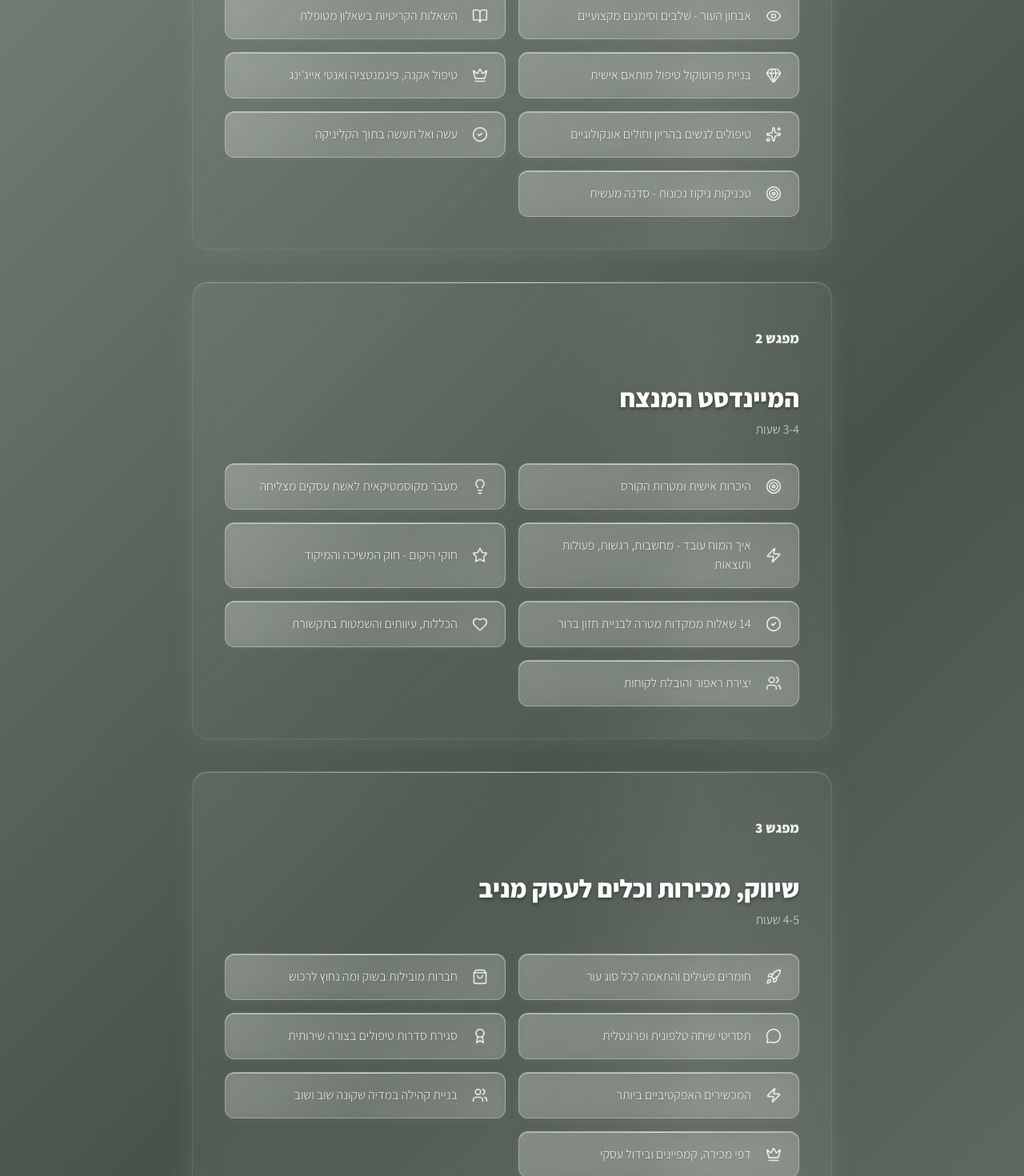
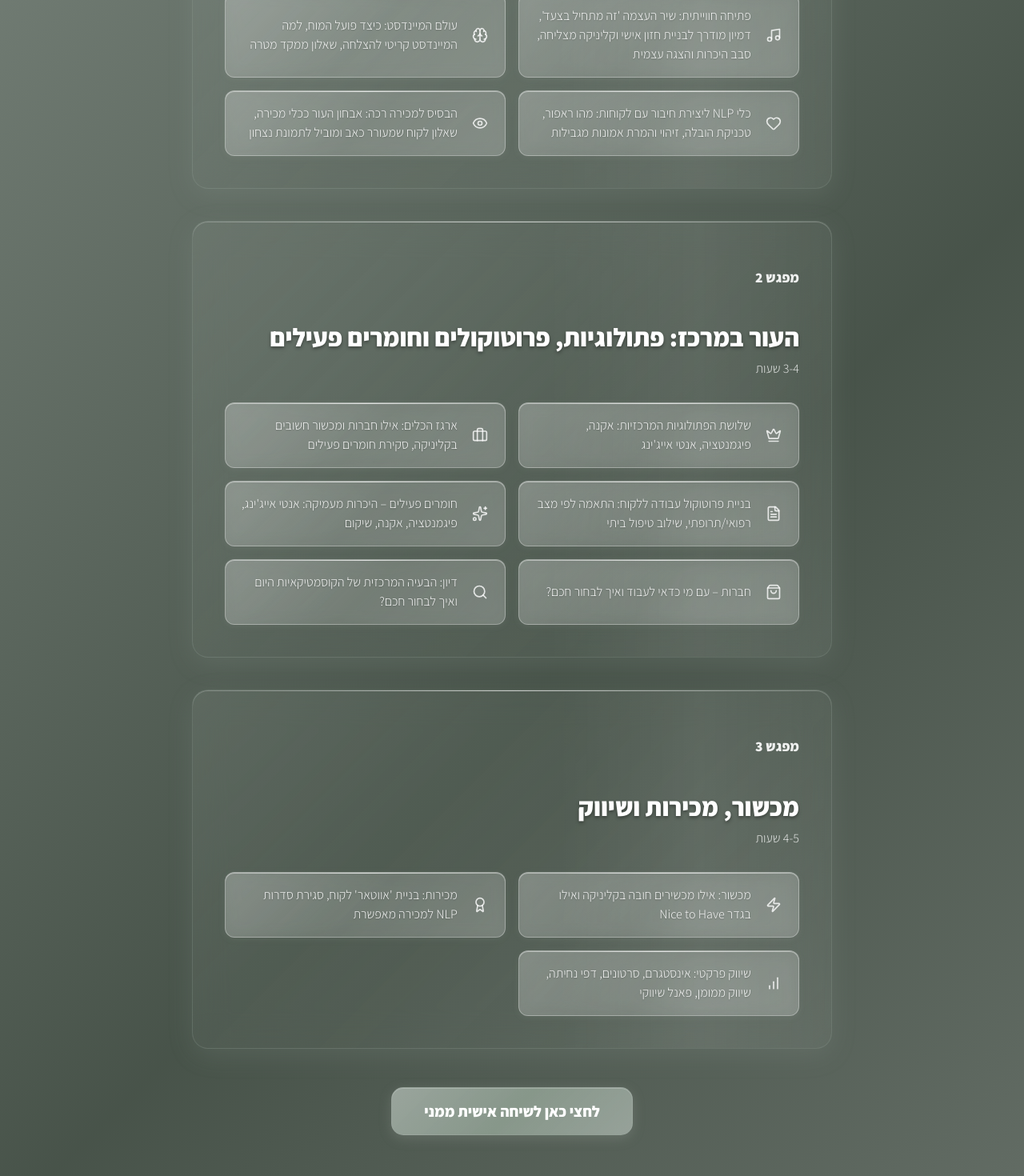
Before and after one commit to danielrozenblat1/inbar-ben-aderet, a React (Create React App) app: page / in a window 1280 px wide. Shown: the part 5420-6890 px from the top of the page at 80% size. Built offline with nearby package versions, Linux system fonts and the light colour scheme.

Commit message:
newchangesss

```diff
--- a/src/campainerCopy/components/Course/Course.js
+++ b/src/campainerCopy/components/Course/Course.js
@@ -19,7 +19,14 @@ import {
   Crown,
   Sparkles,
   BookOpen,
-  Rocket
+  Rocket,
+  Music,
+  Compass,
+  Briefcase,
+  Search,
+  FileText,
+  DollarSign,
+  BarChart
 } from 'lucide-react';
 import styles from './Course.module.css';
 import Popped from '../poppedUpWindow/Popped';
@@ -27,54 +34,45 @@ import Popped from '../poppedUpWindow/Popped';
 const SyllabusContainer = () => {
   const [isPoppedOpen, setIsPoppedOpen] = useState(false);
 
-
   const sessions = [
     {
       id: 1,
-      title: "המיינדסט המנצח",
+      title: "הנחת יסודות: מיינדסט & חזון עסקי",
       duration: "3-4 שעות",
       icon: <Brain />,
       color: "brain",
       topics: [
-        { icon: <Target />, text: "היכרות אישית ומטרות הקורס" },
-        { icon: <Lightbulb />, text: "מעבר מקוסמטיקאית לאשת עסקים מצליחה" },
-        { icon: <Zap />, text: "איך המוח עובד - מחשבות, רגשות, פעולות ותוצאות" },
-        { icon: <Star />, text: "חוקי היקום - חוק המשיכה והמיקוד" },
-        { icon: <CheckCircle2 />, text: "14 שאלות ממקדות מטרה לבניית חזון ברור" },
-        { icon: <Heart />, text: "הכללות, עיוותים והשמטות בתקשורת" },
-        { icon: <Users />, text: "יצירת ראפור והובלת לקוחות" }
+        { icon: <Music />, text: "פתיחה חווייתית: שיר העצמה 'זה מתחיל בצעד', דמיון מודרך לבניית חזון אישי וקליניקה מצליחה, סבב היכרות והצגה עצמית" },
+        { icon: <Brain />, text: "עולם המיינדסט: כיצד פועל המוח, למה המיינדסט קריטי להצלחה, שאלון ממקד מטרה" },
+        { icon: <Heart />, text: "כלי NLP ליצירת חיבור עם לקוחות: מהו ראפור, טכניקת הובלה, זיהוי והמרת אמונות מגבילות" },
+        { icon: <Eye />, text: "הבסיס למכירה רכה: אבחון העור ככלי מכירה, שאלון לקוח שמעורר כאב ומוביל לתמונת נצחון" }
       ]
     },
     {
       id: 2,
-      title: "מקצועיות ופרוטוקולים",
+      title: "העור במרכז: פתולוגיות, פרוטוקולים וחומרים פעילים",
       duration: "3-4 שעות",
       icon: <Microscope />,
       color: "microscope",
       topics: [
-        { icon: <Eye />, text: "אבחון העור - שלבים וסימנים מקצועיים" },
-        { icon: <BookOpen />, text: "השאלות הקריטיות בשאלון מטופלת" },
-        { icon: <Gem />, text: "בניית פרוטוקול טיפול מותאם אישית" },
-        { icon: <Crown />, text: "טיפול אקנה, פיגמנטציה ואנטי אייג'ינג" },
-        { icon: <Sparkles />, text: "טיפולים לנשים בהריון וחולים אונקולוגיים" },
-        { icon: <CheckCircle2 />, text: "עשה ואל תעשה בתוך הקליניקה" },
-        { icon: <Target />, text: "טכניקות ניקוז נכונות - סדנה מעשית" }
+        { icon: <Crown />, text: "שלושת הפתולוגיות המרכזיות: אקנה, פיגמנטציה, אנטי אייג'ינג" },
+        { icon: <Briefcase />, text: "ארגז הכלים: אילו חברות ומכשור חשובים בקליניקה, סקירת חומרים פעילים" },
+        { icon: <FileText />, text: "בניית פרוטוקול עבודה ללקוח: התאמה לפי מצב רפואי/תרופתי, שילוב טיפול ביתי" },
+        { icon: <Sparkles />, text: "חומרים פעילים – היכרות מעמיקה: אנטי אייג'ינג, פיגמנטציה, אקנה, שיקום" },
+        { icon: <ShoppingBag />, text: "חברות – עם מי כדאי לעבוד ואיך לבחור חכם?" },
+        { icon: <Search />, text: "דיון: הבעיה המרכזית של הקוסמטיקאיות היום ואיך לבחור חכם?" }
       ]
     },
     {
       id: 3,
-      title: "שיווק, מכירות וכלים לעסק מניב",
+      title: "מכשור, מכירות ושיווק",
       duration: "4-5 שעות",
       icon: <TrendingUp />,
       color: "trending",
       topics: [
-        { icon: <Rocket />, text: "חומרים פעילים והתאמה לכל סוג עור" },
-        { icon: <ShoppingBag />, text: "חברות מובילות בשוק ומה נחוץ לרכוש" },
-        { icon: <MessageCircle />, text: "תסריטי שיחה טלפונית ופרונטלית" },
-        { icon: <Award />, text: "סגירת סדרות טיפולים בצורה שירותית" },
-        { icon: <Zap />, text: "המכשירים האפקטיביים ביותר" },
-        { icon: <Users />, text: "בניית קהילה במדיה שקונה שוב ושוב" },
-        { icon: <Crown />, text: "דפי מכירה, קמפיינים ובידול עסקי" }
+        { icon: <Zap />, text: "מכשור: אילו מכשירים חובה בקליניקה ואילו בגדר Nice to Have" },
+        { icon: <Award />, text: "מכירות: בניית 'אווטאר' לקוח, סגירת סדרות NLP למכירה מאפשרת" },
+        { icon: <BarChart />, text: "שיווק פרקטי: אינסטגרם, סרטונים, דפי נחיתה, שיווק ממומן, פאנל שיווקי" }
       ]
     }
   ];
--- a/src/campainerCopy/screens/ForthScreen.js
+++ b/src/campainerCopy/screens/ForthScreen.js
@@ -61,6 +61,7 @@ const ForthScreen = () => {
         תלחצי כאן ואנחנו מדברות
             </button>
             </div> */}
+
     </div>
         {isPoppedOpen && <Popped onClose={() => setIsPoppedOpen(false)} />}
   </>
--- a/src/components/Course/Course.js
+++ b/src/components/Course/Course.js
@@ -19,7 +19,14 @@ import {
   Crown,
   Sparkles,
   BookOpen,
-  Rocket
+  Rocket,
+  Music,
+  Compass,
+  Briefcase,
+  Search,
+  FileText,
+  DollarSign,
+  BarChart
 } from 'lucide-react';
 import styles from './Course.module.css';
 import Popped from '../poppedUpWindow/Popped';
@@ -27,55 +34,45 @@ import Popped from '../poppedUpWindow/Popped';
 const SyllabusContainer = () => {
   const [isPoppedOpen, setIsPoppedOpen] = useState(false);
 
-
   const sessions = [
-
     {
       id: 1,
-      title: "מקצועיות ופרוטוקולים",
+      title: "הנחת יסודות: מיינדסט & חזון עסקי",
+      duration: "3-4 שעות",
+      icon: <Brain />,
+      color: "brain",
+      topics: [
+        { icon: <Music />, text: "פתיחה חווייתית: שיר העצמה 'זה מתחיל בצעד', דמיון מודרך לבניית חזון אישי וקליניקה מצליחה, סבב היכרות והצגה עצמית" },
+        { icon: <Brain />, text: "עולם המיינדסט: כיצד פועל המוח, למה המיינדסט קריטי להצלחה, שאלון ממקד מטרה" },
+        { icon: <Heart />, text: "כלי NLP ליצירת חיבור עם לקוחות: מהו ראפור, טכניקת הובלה, זיהוי והמרת אמונות מגבילות" },
+        { icon: <Eye />, text: "הבסיס למכירה רכה: אבחון העור ככלי מכירה, שאלון לקוח שמעורר כאב ומוביל לתמונת נצחון" }
+      ]
+    },
+    {
+      id: 2,
+      title: "העור במרכז: פתולוגיות, פרוטוקולים וחומרים פעילים",
       duration: "3-4 שעות",
       icon: <Microscope />,
       color: "microscope",
       topics: [
-        { icon: <Eye />, text: "אבחון העור - שלבים וסימנים מקצועיים" },
-        { icon: <BookOpen />, text: "השאלות הקריטיות בשאלון מטופלת" },
-        { icon: <Gem />, text: "בניית פרוטוקול טיפול מותאם אישית" },
-        { icon: <Crown />, text: "טיפול אקנה, פיגמנטציה ואנטי אייג'ינג" },
-        { icon: <Sparkles />, text: "טיפולים לנשים בהריון וחולים אונקולוגיים" },
-        { icon: <CheckCircle2 />, text: "עשה ואל תעשה בתוך הקליניקה" },
-        { icon: <Target />, text: "טכניקות ניקוז נכונות - סדנה מעשית" }
-      ]
-    },
-      {
-      id: 2,
-      title: "המיינדסט המנצח",
-      duration: "3-4 שעות",
-      icon: <Brain />,
-      color: "brain",
-      topics: [
-        { icon: <Target />, text: "היכרות אישית ומטרות הקורס" },
-        { icon: <Lightbulb />, text: "מעבר מקוסמטיקאית לאשת עסקים מצליחה" },
-        { icon: <Zap />, text: "איך המוח עובד - מחשבות, רגשות, פעולות ותוצאות" },
-        { icon: <Star />, text: "חוקי היקום - חוק המשיכה והמיקוד" },
-        { icon: <CheckCircle2 />, text: "14 שאלות ממקדות מטרה לבניית חזון ברור" },
-        { icon: <Heart />, text: "הכללות, עיוותים והשמטות בתקשורת" },
-        { icon: <Users />, text: "יצירת ראפור והובלת לקוחות" }
+        { icon: <Crown />, text: "שלושת הפתולוגיות המרכזיות: אקנה, פיגמנטציה, אנטי אייג'ינג" },
+        { icon: <Briefcase />, text: "ארגז הכלים: אילו חברות ומכשור חשובים בקליניקה, סקירת חומרים פעילים" },
+        { icon: <FileText />, text: "בניית פרוטוקול עבודה ללקוח: התאמה לפי מצב רפואי/תרופתי, שילוב טיפול ביתי" },
+        { icon: <Sparkles />, text: "חומרים פעילים – היכרות מעמיקה: אנטי אייג'ינג, פיגמנטציה, אקנה, שיקום" },
+        { icon: <ShoppingBag />, text: "חברות – עם מי כדאי לעבוד ואיך לבחור חכם?" },
+        { icon: <Search />, text: "דיון: הבעיה המרכזית של הקוסמטיקאיות היום ואיך לבחור חכם?" }
       ]
     },
     {
       id: 3,
-      title: "שיווק, מכירות וכלים לעסק מניב",
+      title: "מכשור, מכירות ושיווק",
       duration: "4-5 שעות",
       icon: <TrendingUp />,
       color: "trending",
       topics: [
-        { icon: <Rocket />, text: "חומרים פעילים והתאמה לכל סוג עור" },
-        { icon: <ShoppingBag />, text: "חברות מובילות בשוק ומה נחוץ לרכוש" },
-        { icon: <MessageCircle />, text: "תסריטי שיחה טלפונית ופרונטלית" },
-        { icon: <Award />, text: "סגירת סדרות טיפולים בצורה שירותית" },
-        { icon: <Zap />, text: "המכשירים האפקטיביים ביותר" },
-        { icon: <Users />, text: "בניית קהילה במדיה שקונה שוב ושוב" },
-        { icon: <Crown />, text: "דפי מכירה, קמפיינים ובידול עסקי" }
+        { icon: <Zap />, text: "מכשור: אילו מכשירים חובה בקליניקה ואילו בגדר Nice to Have" },
+        { icon: <Award />, text: "מכירות: בניית 'אווטאר' לקוח, סגירת סדרות NLP למכירה מאפשרת" },
+        { icon: <BarChart />, text: "שיווק פרקטי: אינסטגרם, סרטונים, דפי נחיתה, שיווק ממומן, פאנל שיווקי" }
       ]
     }
   ];
```
